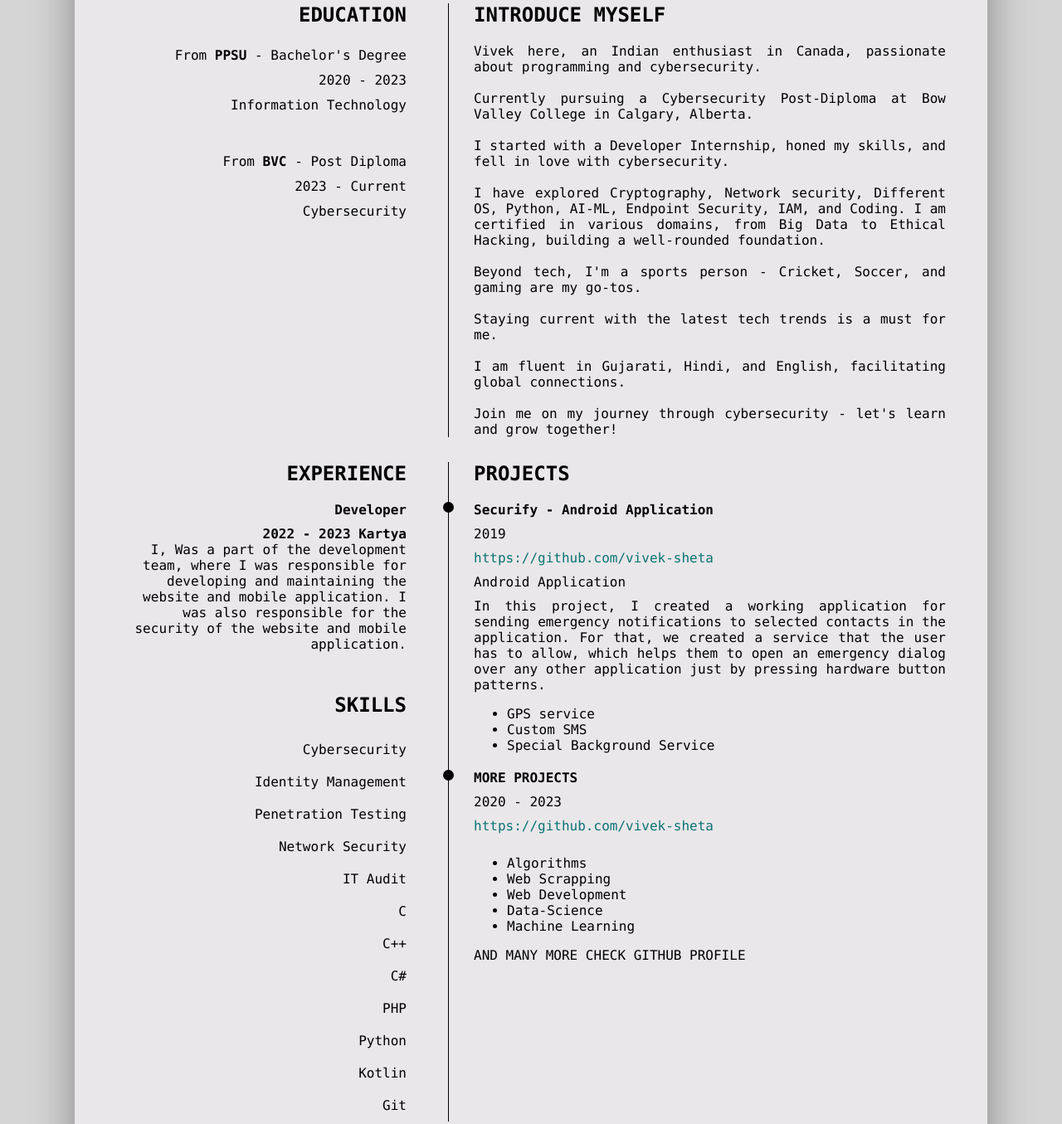
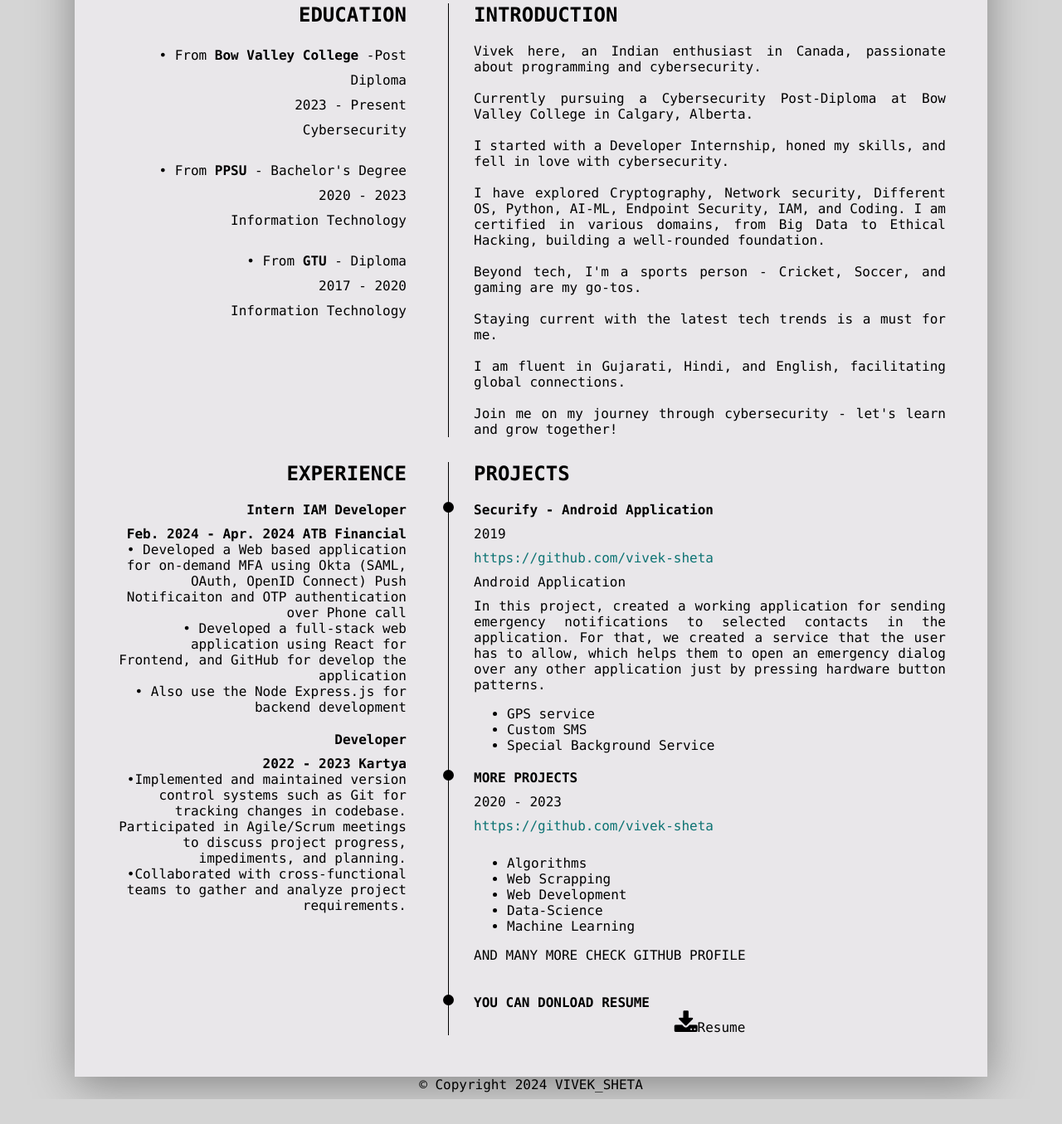
Before and after one commit to vivek-sheta/github.io, a plain HTML site: page index.html in a window 1280 px wide. Shown: the part 356-1711 px from the top of the page at 83% size. After the commit the page ends 1681 px from the top, so only its background shows below. Drawn offline with Linux system fonts and the light colour scheme.

Commit message:
Update index.html

```diff
--- a/index.html
+++ b/index.html
@@ -37,7 +37,7 @@
           </li>
           <li>
             <a href="Doc/resume.pdf" target="_blank">
-              <span><i class="fa fa-download" style="font-size:30px"></i>Pdf</span>
+              <span><i class="fa fa-download" style="font-size:30px"></i>Resume</span>
             </a>
           </li>
         </ul>
@@ -53,10 +53,10 @@
               <div class="specialize">Cyber Security Specialists</div>
               <ul class="contact">
                   <li>
-                      <span>P</span> +1(368)-299-7262
+                      <span>P</span> +1(xxx)-xxx-7262
                   </li>
                   <li>
-                      <span>E</span> vksheta3439@gmail.com
+                      <span>E</span>vksheta3439@gmail.com
                   </li>
               </ul>
          </div>
@@ -64,22 +64,30 @@
          <div class="info">
               <h2>EDUCATION</h2>
               <ul>
-                  <li>From <b>PPSU</b> - Bachelor's Degree</li>
-                  <li>2020 - 2023</li>
-                  <li>Information Technology</li>
+                  <li>• From <b>Bow Valley College</b> -Post Diploma</li>
+                  <li>2023 - Present</li>
+                  <li>Cybersecurity</li>
               </ul>
 
-              <br><br>
+              <br>
 
               <ul>
-                <li>From <b>BVC</b> - Post Diploma</li>
-                <li>2023 - Current</li>
-                <li>Cybersecurity</li>
-            </ul>
+                <li>• From <b>PPSU</b> - Bachelor's Degree</li>
+                <li>2020 - 2023</li>
+                <li>Information Technology</li>
+              </ul>
+
+              <br>
+
+              <ul>
+                <li>• From <b>GTU</b> - Diploma</li>
+                <li>2017 - 2020</li>
+                <li>Information Technology</li>
+              </ul>
          </div>
 
          <div class="intro">
-          <h2>INTRODUCE MYSELF</h2>
+          <h2>INTRODUCTION</h2>
               Vivek here, an Indian enthusiast in Canada, passionate about programming and cybersecurity.<br><br>
               Currently pursuing a Cybersecurity Post-Diploma at Bow Valley College in Calgary, Alberta.<br><br>
               I started with a Developer Internship, honed my skills, and fell in love with cybersecurity.<br><br>
@@ -95,35 +103,35 @@
           <h2>EXPERIENCE</h2>
 
           <div class="item">
+            <h4>Intern IAM Developer</h4>
+            <div class="time">
+               <span><b>Feb. 2024 - Apr. 2024</b></span>
+               <span><b>ATB Financial</b></span>
+            </div>
+            <div class="des">
+              • Developed a Web based application for on-demand MFA using Okta (SAML, OAuth, OpenID Connect) Push
+              Notificaiton and OTP authentication over Phone call<br/>
+              • Developed a full-stack web application using React for Frontend, and GitHub for develop the application<br/>
+              • Also use the Node Express.js for backend development
+
+            </div>
+        </div>
+
+          <div class="item">
               <h4>Developer</h4>
               <div class="time">
                  <span><b>2022 - 2023</b></span>
                  <span><b>Kartya</b></span>
               </div>
               <div class="des">
-                I, Was a part of the development team, where I was responsible for developing and maintaining the website and mobile application. I was also responsible for the security of the website and mobile application.
+                •Implemented and maintained version control systems such as Git for tracking changes in codebase. Participated in
+                Agile/Scrum meetings to discuss project progress, impediments, and planning.<br/>
+                •Collaborated with cross-functional
+                teams to gather and analyze project requirements.
               </div>
           </div>
 
-          <div>
-              <h2 class="skills">
-                  SKILLS
-              </h2>
-              <ul>
-                  <li>Cybersecurity</li>
-                  <li>Identity Management</li>
-                  <li>Penetration Testing</li>
-                  <li>Network Security</li>
-                  <li>IT Audit</li>
-                  <li>C</li>
-                  <li>C++</li>
-                  <li>C#</li>
-                  <li>PHP</li>
-                  <li>Python</li>
-                  <li>Kotlin</li>
-                  <li>Git</li>
-              </ul>
-          </div>
+
 
          </div>
 
@@ -142,7 +150,7 @@
               </div>
 
               <div class="des">
-                    In this project, I created a working application for sending emergency notifications to selected contacts in the application. For that, we created a service that the user has to allow, which helps them to open an emergency dialog over any other application just by pressing hardware button patterns.
+                    In this project, created a working application for sending emergency notifications to selected contacts in the application. For that, we created a service that the user has to allow, which helps them to open an emergency dialog over any other application just by pressing hardware button patterns.
                     <ul>
                         <li>GPS service</li>
                         <li>Custom SMS</li>
@@ -169,12 +177,15 @@
                 </ul>
                 AND MANY MORE CHECK GITHUB PROFILE
               </div>
+            </div><br/><br/>
+            <div class="item">
+              <b>YOU CAN DONLOAD RESUME </b>
+              <a href="Doc/resume.pdf" target="_blank">
+                <span><i class="fa fa-download" style="font-size:30px"></i>Resume</span>
+              </a>
             </div>
-
           </div>
       </div>
       <footer style="text-align: center;">&copy; Copyright 2024 VIVEK_SHETA</footer>
   </body>
 </html>
-  </body>
-</html>
```
